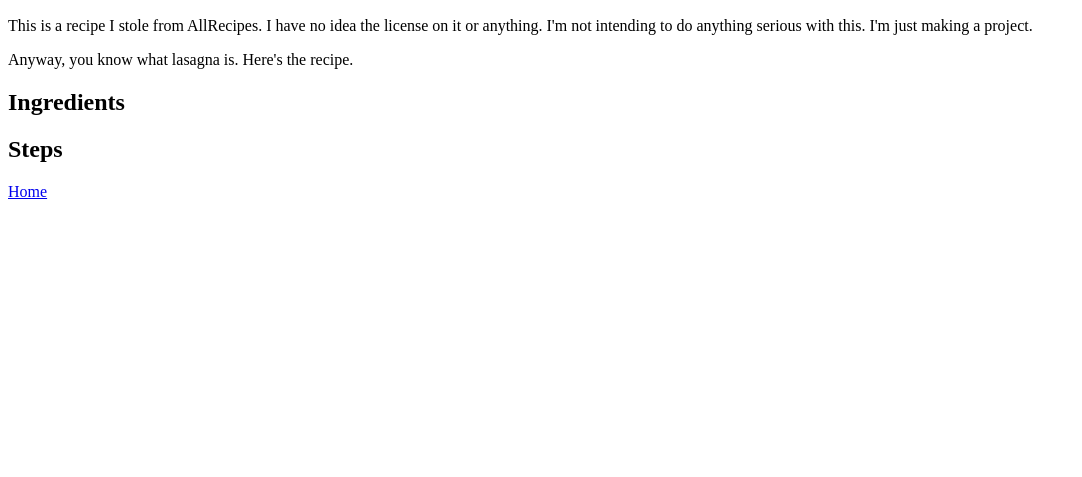
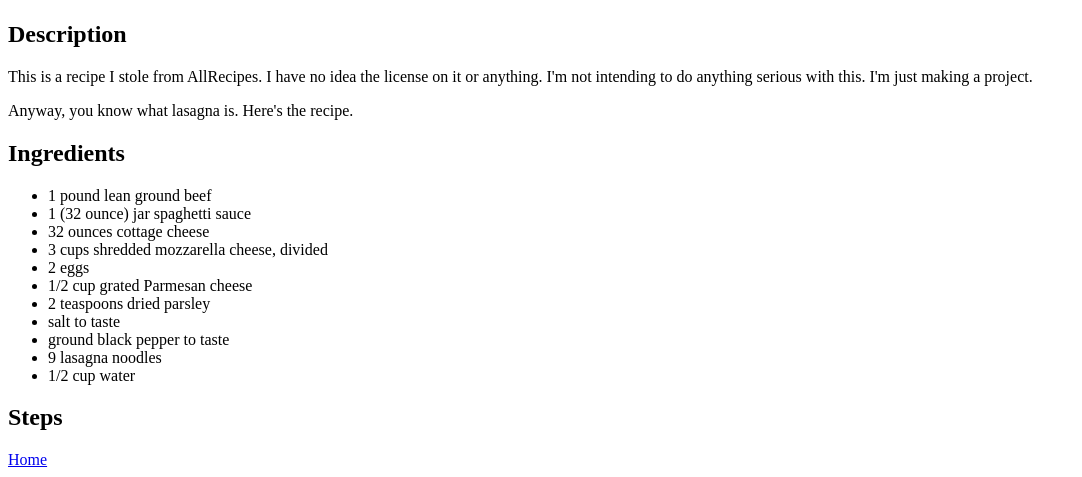
Before and after one commit to diossalva/odin-recipes, a plain HTML site: page recipes/lasagna.html in a window 1280 px wide. Shown: the part 383-860 px from the top of the page, without its empty margins (0-1082 px from the left). Before the commit the page ends 800 px from the top, so only its background shows below. Drawn offline with Linux system fonts and the light colour scheme.

Commit message:
Ingredients Add ingredients list. Add forgotten description heading.

```diff
--- a/recipes/lasagna.html
+++ b/recipes/lasagna.html
@@ -8,10 +8,23 @@
 <body>
     <h1>Lasagna Recipe</h1>
     <img src="https://www.allrecipes.com/thmb/u3vCycnSWTzjQajFfIuZa8p8tM8=/750x0/filters:no_upscale():max_bytes(150000):strip_icc()/23600-worlds-best-lasagna-armag-4x3-1-b24f9ad518d74090bf197828492c64a6.jpg" alt="lasagna">
+    <h2>Description</h2>
     <p>This is a recipe I stole from AllRecipes. I have no idea the license on it or anything. I'm not intending to do anything serious with this. I'm just making a project.</p>
     <p>Anyway, you know what lasagna is. Here's the recipe.</p>
     <h2>Ingredients</h2>
-    <ul></ul>
+    <ul>
+        <li>1 pound lean ground beef</li>
+        <li>1 (32 ounce) jar spaghetti sauce</li>
+        <li>32 ounces cottage cheese</li>
+        <li>3 cups shredded mozzarella cheese, divided</li>
+        <li>2 eggs</li>
+        <li>1/2 cup grated Parmesan cheese</li>
+        <li>2 teaspoons dried parsley</li>
+        <li>salt to taste</li>
+        <li>ground black pepper to taste</li>
+        <li>9 lasagna noodles</li>
+        <li>1/2 cup water</li>
+    </ul>
     <h2>Steps</h2>
     <ol></ol>
     <a href="../index.html">Home</a>
```
